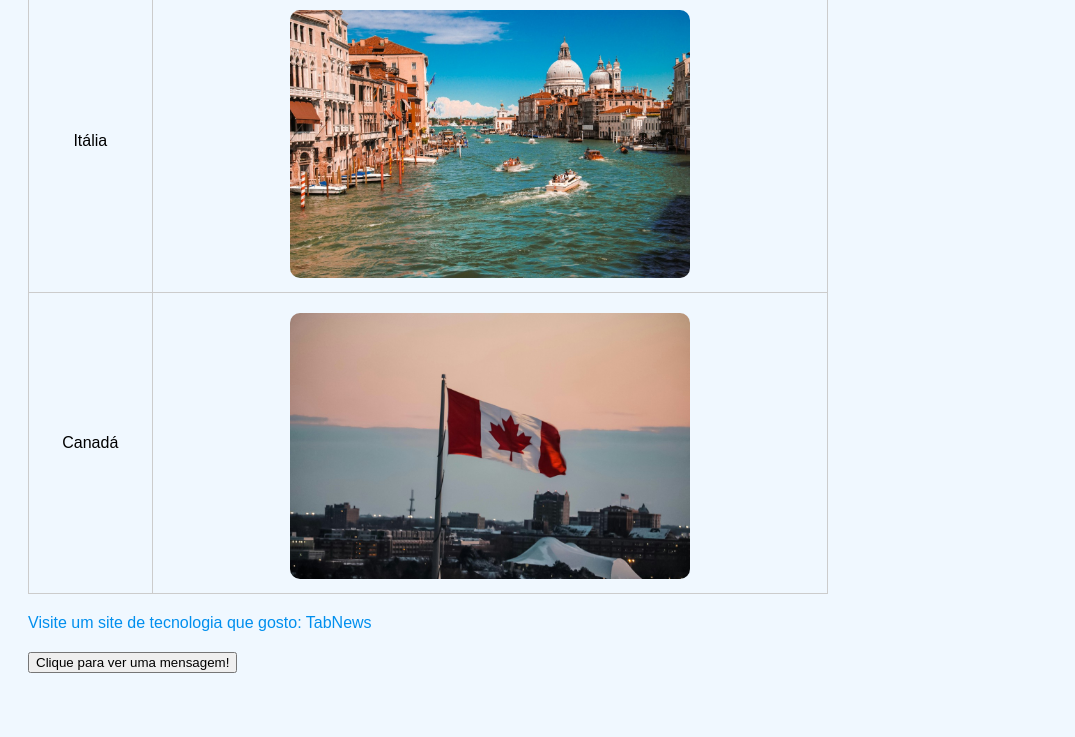
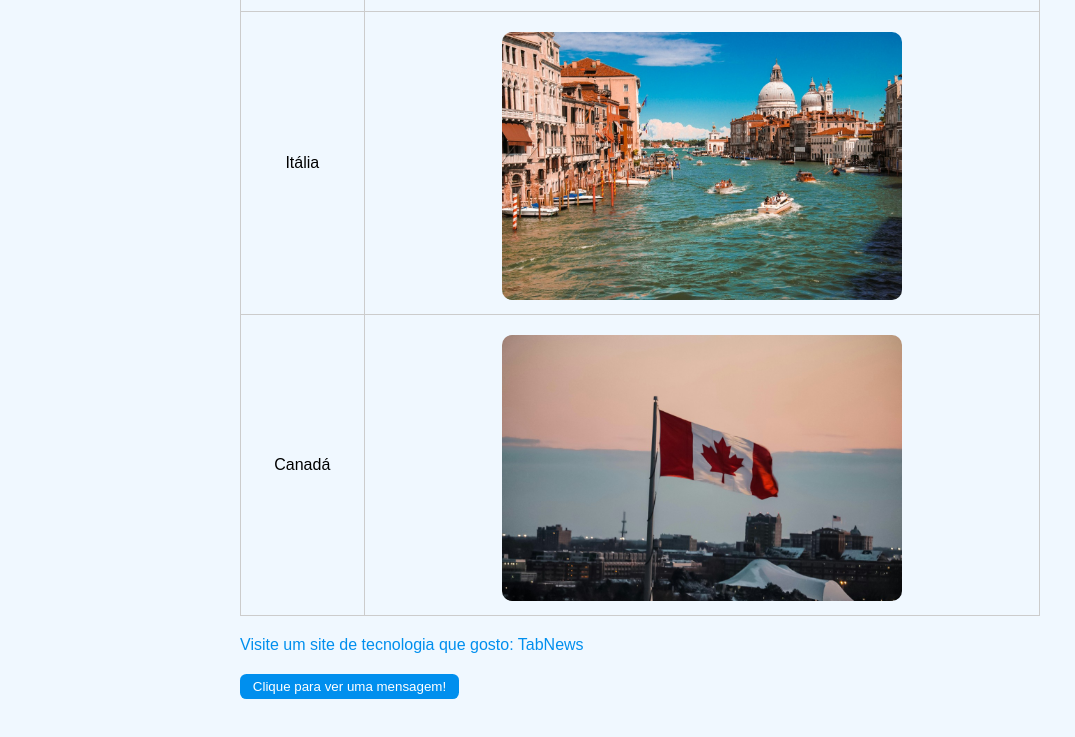
Before and after one commit to CarlosEduts/trabalho-ads-01, a plain HTML site: page index.html in a window 1280 px wide. Shown: the part 909-1646 px from the top of the page, without its empty margins (0-1075 px from the left). Drawn offline with Linux system fonts and the light colour scheme.

Commit message:
fext: Melhorando  design

```diff
--- a/index.html
+++ b/index.html
@@ -7,11 +7,12 @@
     <link rel="stylesheet" href="./styles/style.css" />
   </head>
   <body>
+    <div class="container">
       <h1>Carlos Eduardo</h1>
 
       <p>
         &#128075; Olá! Meu nome é Carlos Eduardo, tenho 18 anos, moro em
-      Paramirim-BA e estudo desenvolvimento front-end. Me interesso por
+        Paramirim-BA e meu foco é desenvolvimento front-end. Me interesso por
         tecnologia, livros clássicos e estou sempre aprendendo coisas novas.
       </p>
 
@@ -67,6 +68,7 @@
 
       <button id="mostrarMensagemBotao">Clique para ver uma mensagem!</button>
       <p id="mensagemParagrafo"></p>
+    </div>
 
     <script src="./scripts/script.js"></script>
   </body>
--- a/styles/style.css
+++ b/styles/style.css
@@ -2,6 +2,12 @@ body {
   background-color: #f0f8ff;
   font-family: Arial, sans-serif;
   padding: 20px;
+}
+
+.container {
+  width: 100%;
+  max-width: 800px;
+  margin: 0 auto;
 }
 
 h1 {
@@ -49,3 +55,11 @@ a {
 a:hover {
   color: #003cff;
 }
+
+button {
+  background-color: #008fee;
+  color: #fff;
+  border: none;
+  padding: 0.3rem 0.8rem;
+  border-radius: 0.4rem;
+}
```
Lines whose indentation alone changed are shown as unchanged.
